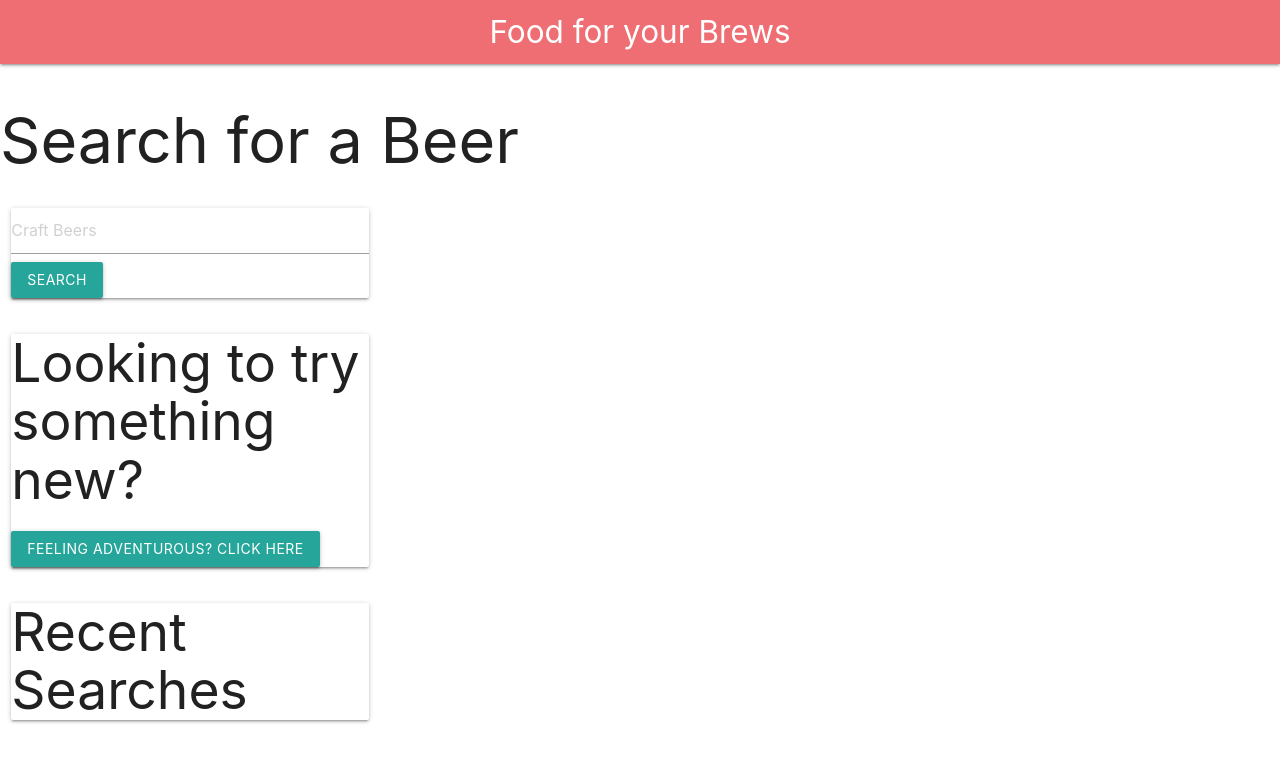
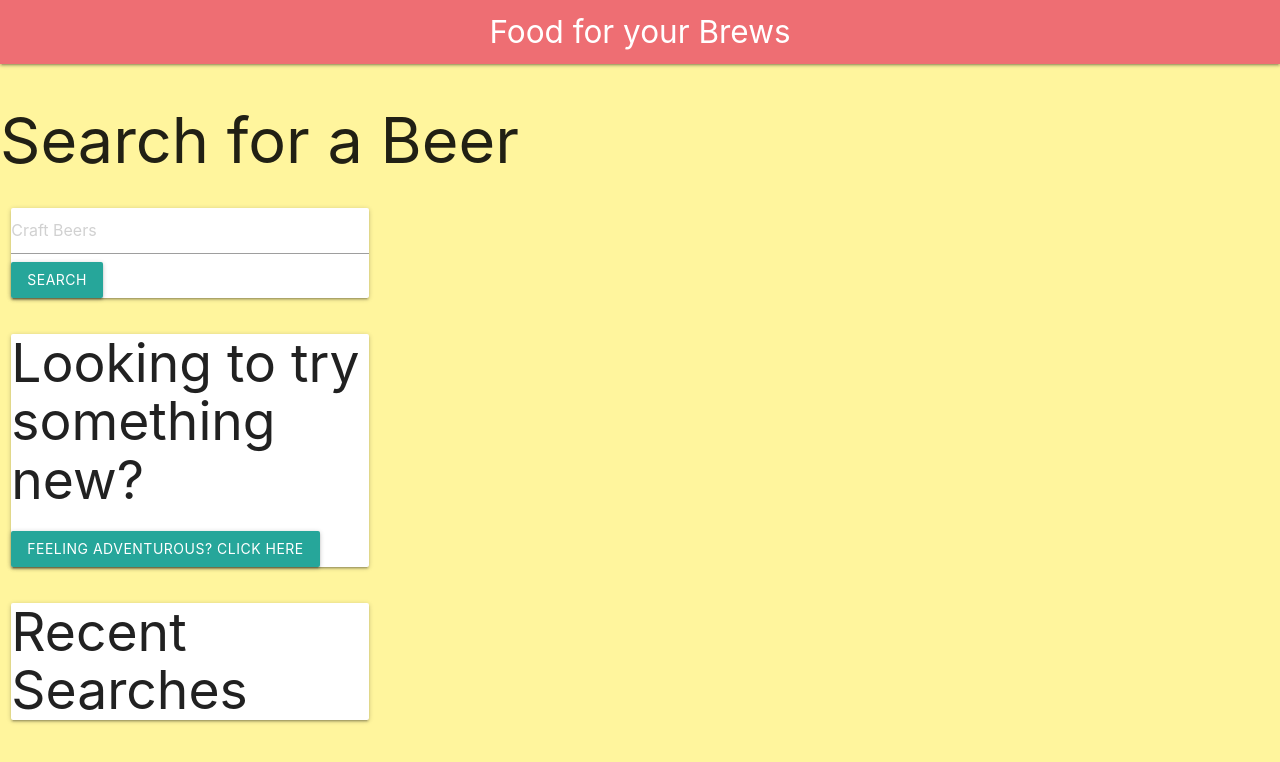
Before and after one commit to PRicoSaint/FoodforyourBrews, a plain HTML site: page index.html in a window 1280 px wide. Drawn offline with nearby package versions, Linux system fonts and the light colour scheme.

Commit message:
Fixed small problem in style.css

```diff
--- a/assets/css/style.css
+++ b/assets/css/style.css
@@ -5,13 +5,13 @@
     height: auto;
     margin-left:auto;
     margin-right:auto;
-
-body{
+}
+body {
     background-color: #fff59d;
 }
 
 span{
-    font-family: Arial, Helvetica, sans-serif
+    font-family: Arial, Helvetica, sans-serif;
 
 
 }
```
